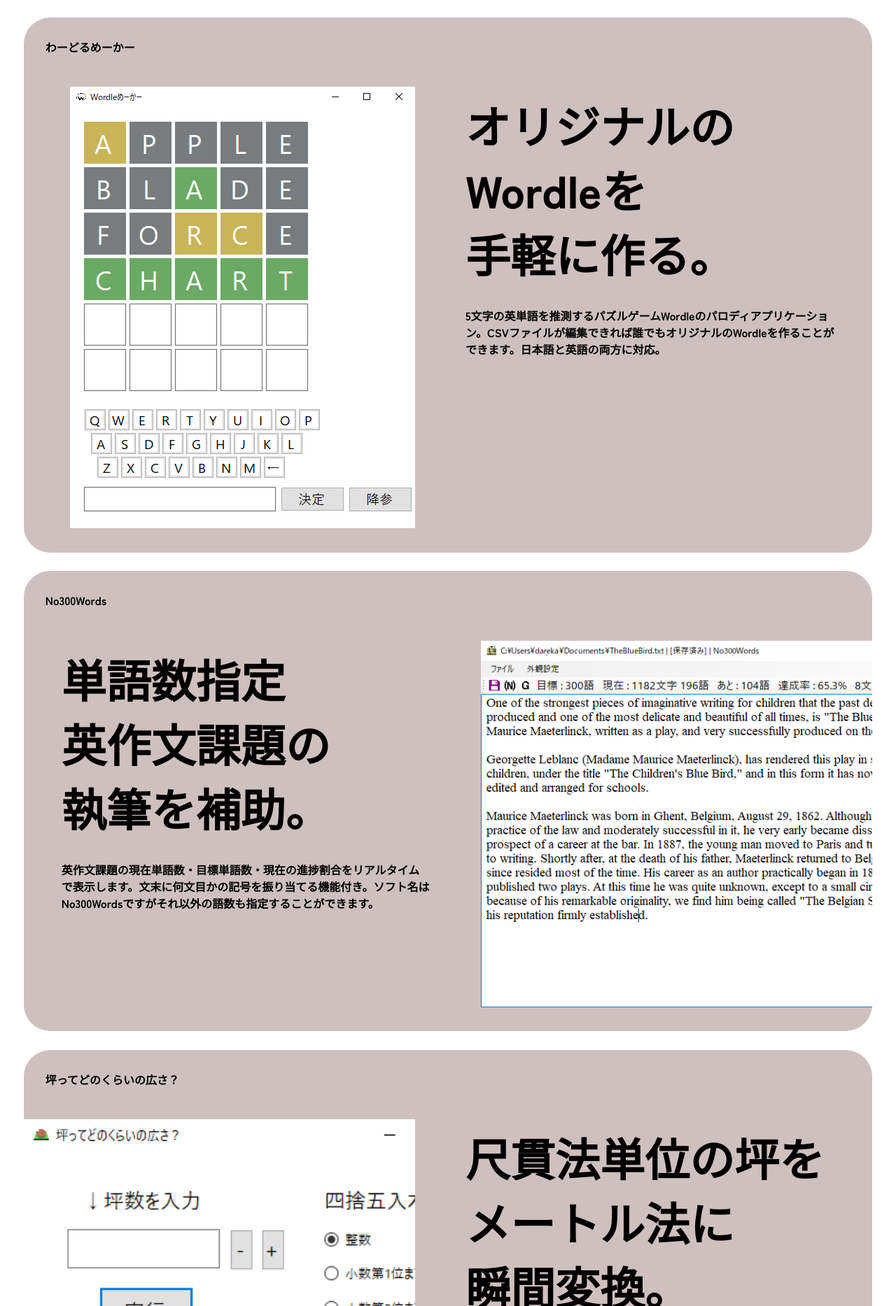
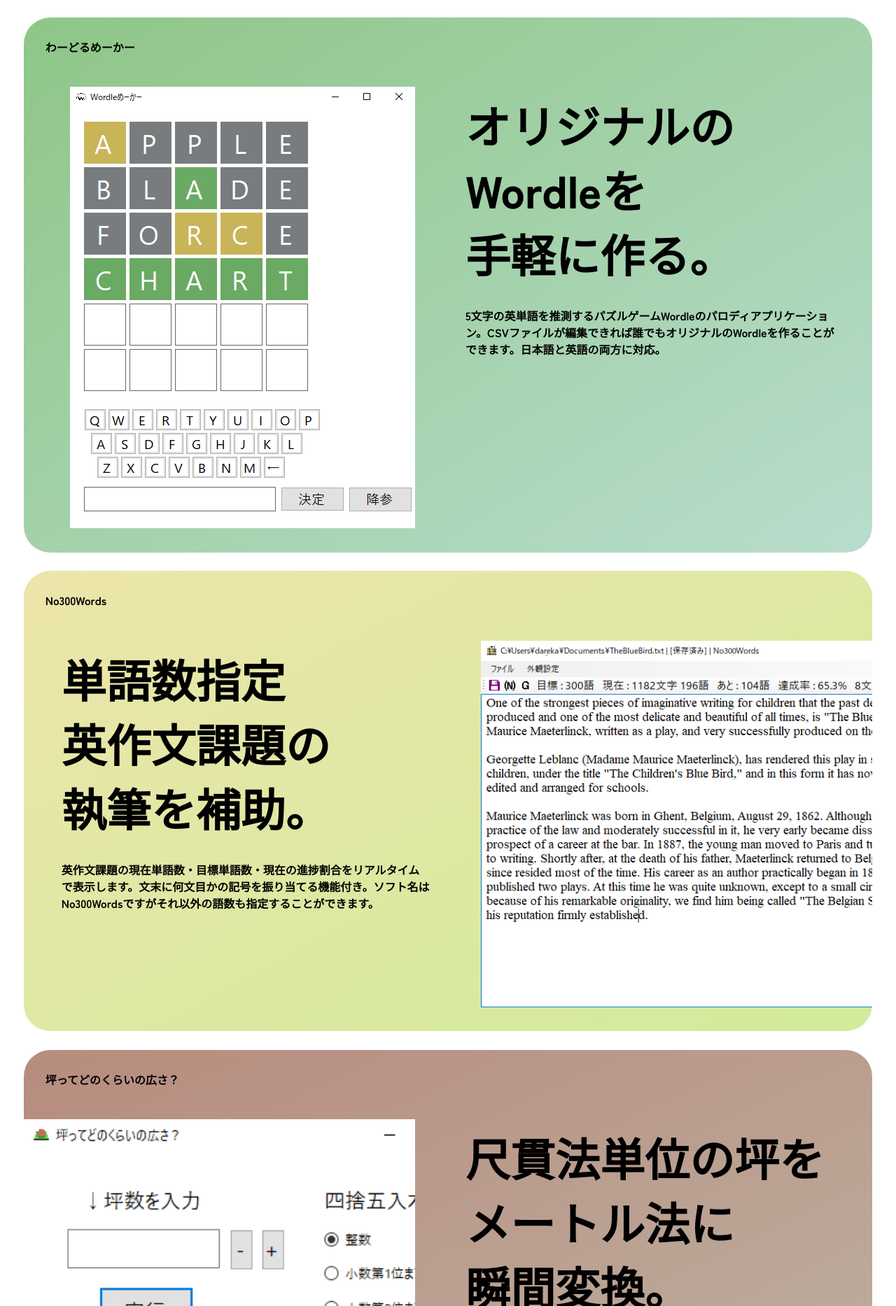
Before and after one commit to Tsuyopon-1067/room1067, a plain HTML site: page soft.html in a window 1280 px wide. Shown: the part 933-2800 px from the top of the page at 70% size. Drawn offline with Linux system fonts and the light colour scheme.

Commit message:
edit soft

```diff
--- a/soft.css
+++ b/soft.css
@@ -176,3 +176,16 @@
     min-height: 631px;
     object-position: right;
 }
+
+.picPwpF{
+    background: linear-gradient(to bottom right, #ffb687, #d3cc64);
+}
+.picWordle{
+    background: linear-gradient(to bottom right, #8ec687, #b8ddcd);
+}
+.picNo300{
+    background: linear-gradient(to bottom right, #ede5ab, #d1eb9c);
+}
+.picTsubo{
+    background: linear-gradient(to bottom right, #b78c7e, #bdb0a0);
+}
--- a/soft.html
+++ b/soft.html
@@ -3,7 +3,7 @@
     <head>
         <meta charset="utf-8">
         <meta name="viewport" content="width=device-width, initial-scale=1">
-        <title>1067号室〜つよぽん在中〜</title>
+        <title>1067号室〜つよぽんのお部屋〜</title>
         <link href="style.css" media="all" rel="stylesheet">
         <link href="soft.css" media="all" rel="stylesheet">
          <link rel="preconnect" href="https://fonts.googleapis.com">
@@ -45,7 +45,7 @@
             </a></section>
         </div>
 
-        <div class="rpic">
+        <div class="rpic picPwpF">
             <h1>ぱわぽふぁすたー</h1>
             <div class="piccon">
                 <div class="item">
@@ -64,7 +64,7 @@
             </div>
             <div style="clear: right"></div>
         </div>
-        <div class="lpic">
+        <div class="lpic picWordle">
             <h1>わーどるめーかー</h1>
             <div class="piccon">
                 <div class="itemp">
@@ -83,7 +83,7 @@
             </div>
             <div style="clear: right"></div>
         </div>
-        <div class="rpic">
+        <div class="rpic picNo300">
             <h1>No300Words</h1>
             <div class="piccon">
                 <div class="item">
@@ -102,11 +102,11 @@
             </div>
             <div style="clear: right"></div>
         </div>
-        <div class="lpic">
+        <div class="lpic picTsubo">
             <h1>坪ってどのくらいの広さ？</h1>
             <div class="piccon">
                 <div class="itemp">
-                    <img src="img/soft/tubomen.png" alt="坪ってどのくらいの広さ？">
+                    <img  src="img/soft/tubomen.png" alt="坪ってどのくらいの広さ？">
                 </div>
                 <div class="item">
                     <div class="dekap">
```
